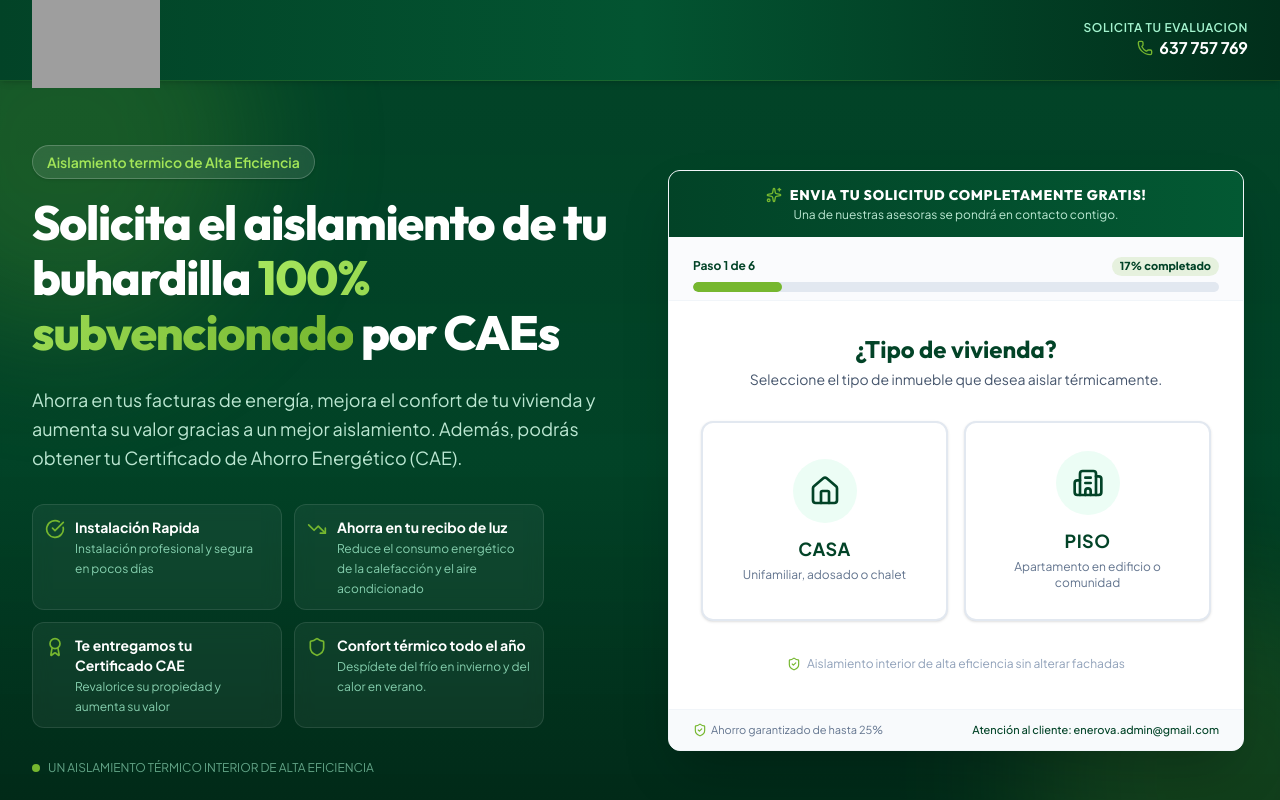
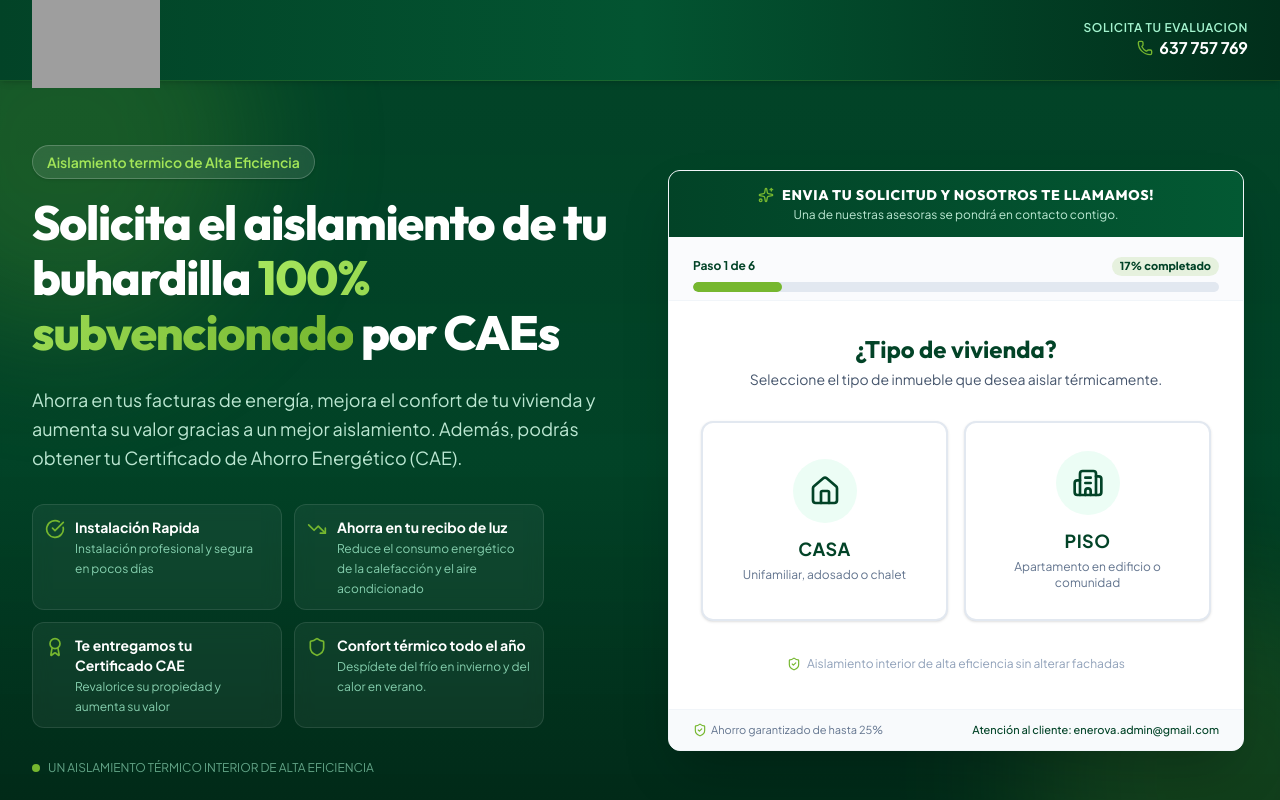
Before and after one commit to aronvaldivia/Embudo_Enerova_Web, a React (Vite) app: page / in a window 1280 px wide. Shown: the top 800 px of the page. Built offline with nearby package versions, Linux system fonts and the light colour scheme; grey boxes are pictures that could not be loaded.

Commit message:
Update header text in FunnelForm component

```diff
--- a/src/components/FunnelForm.tsx
+++ b/src/components/FunnelForm.tsx
@@ -179,7 +179,7 @@ export default function FunnelForm({ onSuccessSubmission }: FunnelFormProps) {
       <div className="bg-gradient-to-r from-[#024327] to-[#035933] px-5 py-3.5 text-center text-white relative">
         <h2 className="text-white font-extrabold uppercase tracking-wider text-xs sm:text-sm font-['Outfit'] flex items-center justify-center gap-2">
           <Sparkles className="w-4 h-4 text-[#76b72f]" />
-          ENVIA TU SOLICITUD COMPLETAMENTE GRATIS!
+          ENVIA TU SOLICITUD Y NOSOTROS TE LLAMAMOS!
         </h2>
         <p className="text-[11px] sm:text-xs text-emerald-100/90 mt-0.5">
           Una de nuestras asesoras se pondrá en contacto contigo.
```
